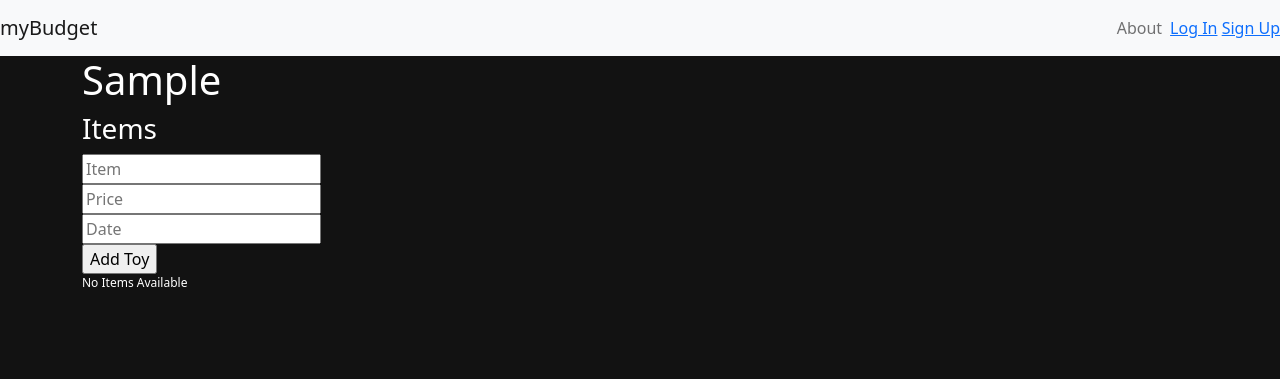
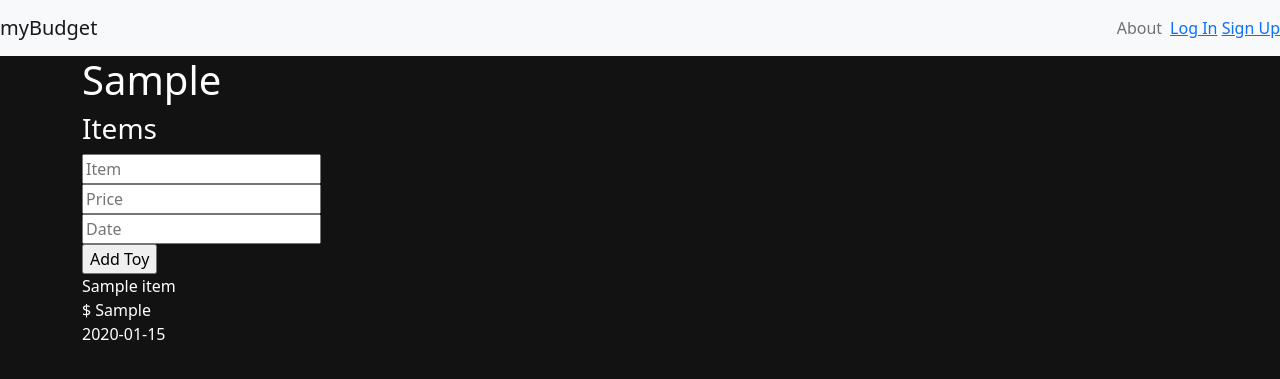
Before and after one commit to joeycalt/myBudget, a Django app: page /budget/1/ in a window 1280 px wide. Shown: the top 379 px of the page. Run offline with Django 4.2, Linux system fonts and the light colour scheme; tables that the repository leaves empty hold one stand-in row (values such as "Sample post").

Commit message:
rendered data to detail page

```diff
--- a/main_app/models.py
+++ b/main_app/models.py
@@ -27,7 +27,7 @@ class Item(models.Model):
     title = models.CharField(max_length=100)
     price = models.CharField(max_length=8)
     date = models.CharField(max_length=500)
-    buys = models.ManyToManyField(Purchased)
+    buys = models.ManyToManyField(Budget, blank=True, null=True)
 
     def __str__(self):
         return self.title
--- a/main_app/templates/budget_detail.html
+++ b/main_app/templates/budget_detail.html
@@ -14,7 +14,7 @@
                 <input
                 class=""
                 type="text"
-                name="item"
+                name="title"
                 placeholder="Item"
                 required
                 />
@@ -42,31 +42,19 @@
             </div>
             </div>
         </form>
-
-    {% for buy in purchased.items.all %}
-    <div class="">
-        <span>{{forloop.counter}}</span>
-        <span><b>{{buy.name}}</b></span>
-            <div class="">
-              {% for store in stores %}
-              <span>{{forloop.counter}}</span>
-                {{store.name}}
-                {{store.price}}
-                {{store.date}}
-              </a>
-              {% endfor %}
-             </div>
-    <span>
-        </span>
-     {% empty %}
-            <article>
-                <div>
-                    <p>No Items Available</p>
-                </div>
-            </article>
-
-        {% endfor %}
-    </div>
+        <div>
+            {% for item in items %}
+            <div>
+                {{item.title}}
+            </div>
+            <div>
+                $ {{item.price}}
+            </div>
+            <div>
+                {{item.date}}
+            </div>
+            {% endfor %}
+        </div>
   </div>
 </div>
 
--- a/main_app/templates/purchases.html
+++ b/main_app/templates/purchases.html
@@ -12,13 +12,13 @@
                     <span>{{forloop.counter}}</span>
                     <span><b>{{buy.name}}</b></span>
                     <span><b>{{buy.price}}</b></span>
-                    <!-- <span>
-                        <a href="{% url 'favorite_list_assoc' favorite.pk toy.pk %}?assoc=remove" class="button is-danger is-outlined">
+                    <span>
+                        <a href="{% url 'budget_list_assoc' budget.pk item.pk %}?assoc=remove" class="button is-danger is-outlined">
                         <span class="icon is-small">
                             <i class="fas fa-times">Delete</i>
                         </span>
                         </a>
-                    </span> -->
+                    </span>
                 </div>
 
             {% endfor %}
--- a/main_app/views.py
+++ b/main_app/views.py
@@ -83,9 +83,9 @@ class TrackerList(TemplateView):
 
 class BudgetCreate(View):
     def post(self, request, pk):
-        item = request.POST.get("item")
+        title = request.POST.get("title")
         price = request.POST.get("price")
         date = request.POST.get("date")
         bought = Purchased.objects.get(pk=pk)
-        Item.objects.create(item=item, price=price, date=date)
+        Item.objects.create(title=title, price=price, date=date)
         return redirect('budget_detail', pk=pk)
```
Also changed, not shown: main_app/migrations/0005_alter_item_buys.py (added), main_app/migrations/0006_alter_item_buys.py (added), main_app/migrations/0007_alter_item_buys.py (added), main_app/migrations/0008_alter_item_buys.py (added).
